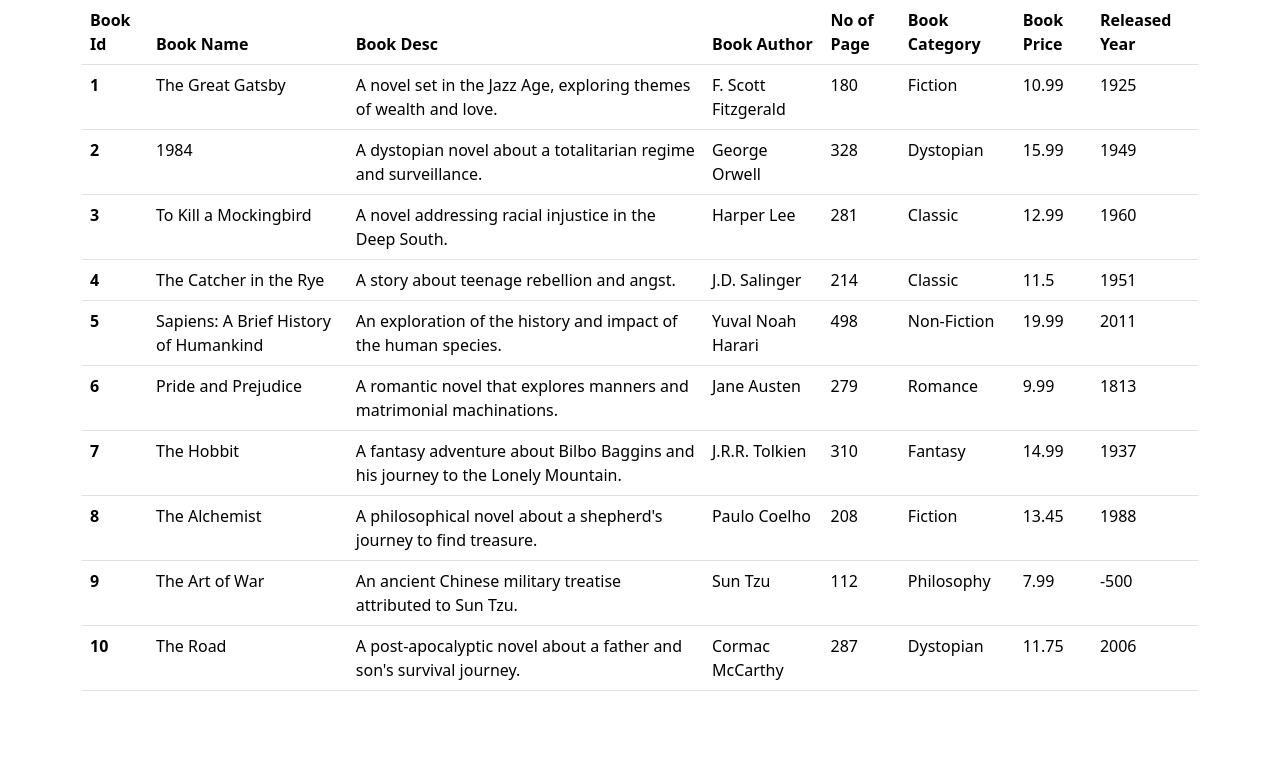
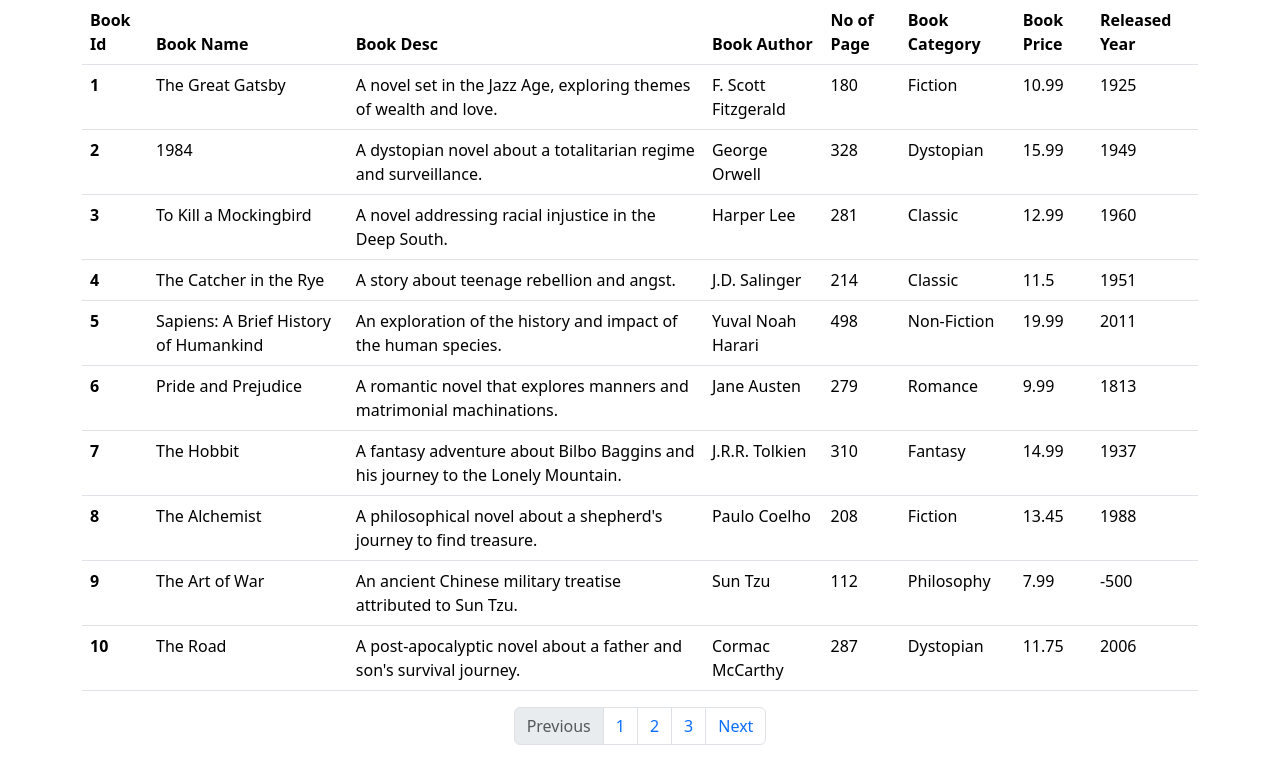
Before and after one commit to sankitdev/bookStore, a React (Vite) app: page / in a window 1280 px wide. Shown: the top 784 px of the page. Built offline with nearby package versions, Linux system fonts and the light colour scheme.

Commit message:
Add Pagination Component to Table

```diff
--- a/src/components/Table.tsx
+++ b/src/components/Table.tsx
@@ -1,10 +1,12 @@
 import useFetchBook from "../hooks/useFetchBook"
+import Pagination from "./Pagination"
 import TableHead from "./TableHead"
 const Table: React.FC = () => {
   const bookData = useFetchBook()
   if(!bookData) return
   else console.log(bookData)
   return (
+<>
 <table className="table">
   <thead>
     <TableHead/>
@@ -25,6 +27,8 @@ const Table: React.FC = () => {
     })}
   </tbody>
 </table>
+<Pagination/>
+</>
   )
 }
 
```
